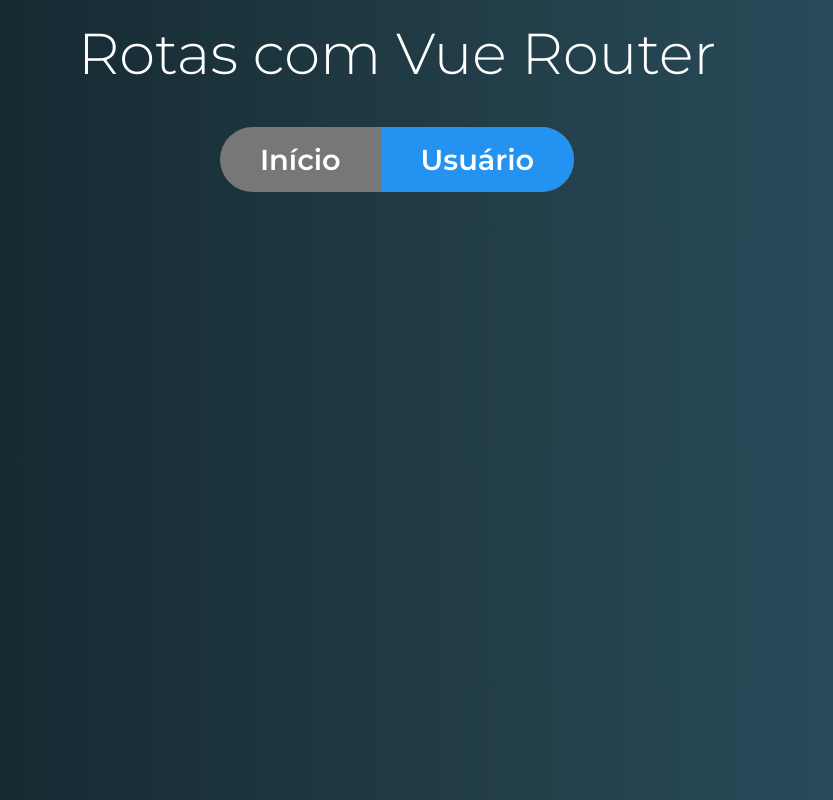
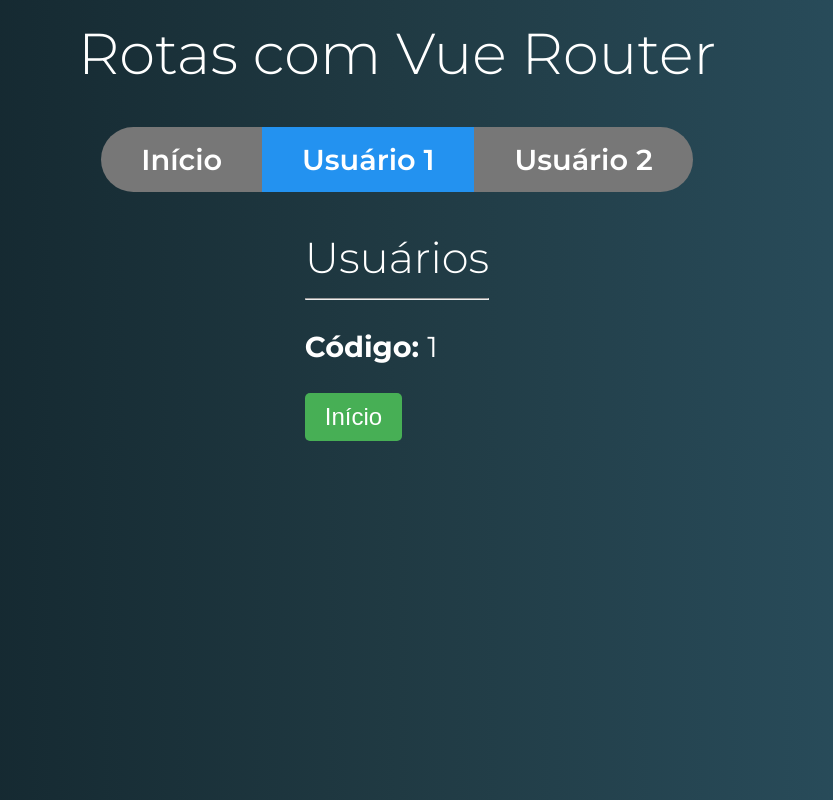
Before and after one commit to pierry01/vue-router, a Vue app: page /usuario/1 in a window 1280 px wide. Shown: the whole page, without its empty margins (243-1076 px from the left). Built offline with nearby package versions, Linux system fonts and the light colour scheme.

Commit message:
a way to fix a bug with watch resource

```diff
--- a/src/components/template/Menu.vue
+++ b/src/components/template/Menu.vue
@@ -5,8 +5,12 @@
         <a>Início</a>
       </RouterLink>
 
-      <RouterLink to="/usuario" tag="li" active-class="active">
-        <a>Usuário</a>
+      <RouterLink to="/usuario/1" tag="li" active-class="active">
+        <a>Usuário 1</a>
+      </RouterLink>
+
+      <RouterLink to="/usuario/2" tag="li" active-class="active">
+        <a>Usuário 2</a>
       </RouterLink>
     </ul>
   </nav>
--- a/src/components/usuario/Usuario.vue
+++ b/src/components/usuario/Usuario.vue
@@ -2,15 +2,26 @@
   <div class="usuario">
     <h2>Usuários</h2>
     <hr />
+    <p><strong>Código: </strong>{{ id }}</p>
     <button sucesso @click="irParaInicio">Início</button>
   </div>
 </template>
 
 <script>
 export default {
+  data() {
+    return {
+      id: this.$route.params.id,
+    };
+  },
   methods: {
     irParaInicio() {
       this.$router.push("/");
+    },
+  },
+  watch: {
+    $route(to, from) {
+      this.id = to.params.id;
     },
   },
 };
```
Also changed, not shown: src/router.js (+8 -2 lines).
